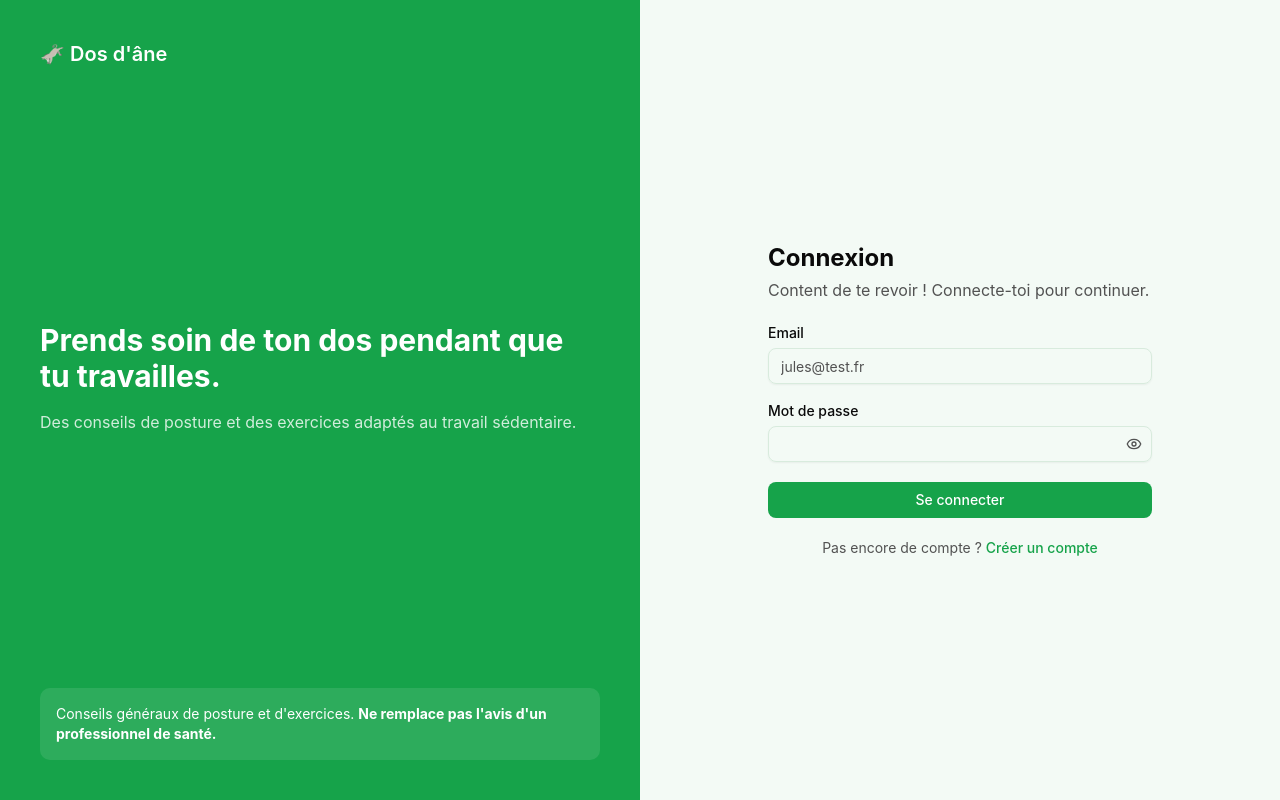
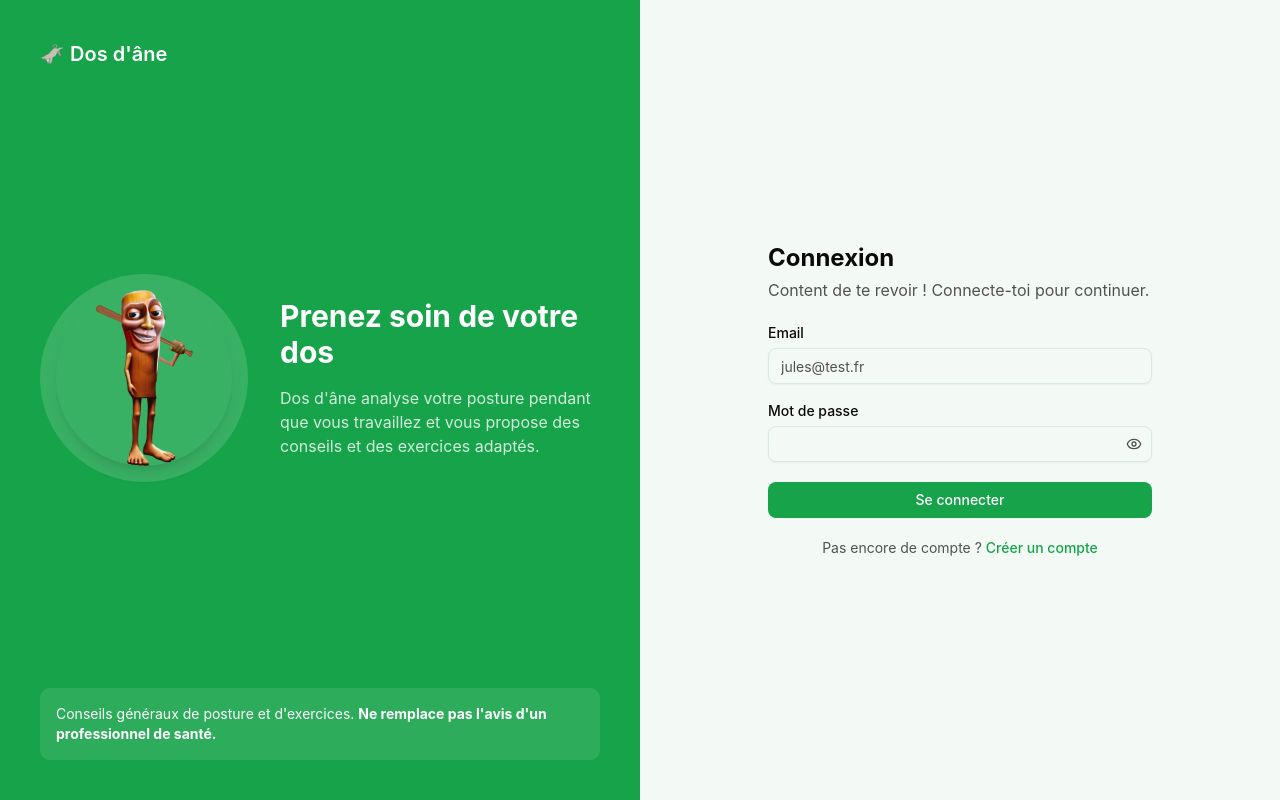
Before and after one commit to JUC0AG0G0/dos-d-ane, a React (Vite) app in the folder client/: page /login in a window 1280 px wide. Built offline with nearby package versions, Linux system fonts and the light colour scheme; no server answers.

Commit message:
update auth page

```diff
--- a/client/src/components/layouts/AuthLayout.tsx
+++ b/client/src/components/layouts/AuthLayout.tsx
@@ -1,4 +1,5 @@
 import { Outlet } from 'react-router-dom';
+import illustration from '@/assets/tung_sahur_italian_brainrot_the_series_png_by_amigurumis1a_dkbnx7t-fullview.png';
 import { MedicalDisclaimer } from '@/components/MedicalDisclaimer';
 
 export function AuthLayout() {
@@ -6,14 +7,21 @@ export function AuthLayout() {
     <div className="grid min-h-screen lg:grid-cols-2">
       <aside className="hidden flex-col justify-between bg-primary p-10 text-primary-foreground lg:flex">
         <p className="text-xl font-semibold">🫏 Dos d'âne</p>
-        <div className="space-y-4">
-          <h2 className="text-3xl font-bold">
-            Prends soin de ton dos pendant que tu travailles.
-          </h2>
-          <p className="text-primary-foreground/80">
-            Des conseils de posture et des exercices adaptés au travail
-            sédentaire.
-          </p>
+        <div className="flex items-center gap-8">
+          <div className="flex size-40 shrink-0 items-center justify-center rounded-full bg-primary-foreground/15 xl:size-52">
+            <img
+              src={illustration}
+              alt="Un âne assis à son bureau qui travaille sur un ordinateur"
+              className="size-32 rounded-full object-cover shadow-lg xl:size-44"
+            />
+          </div>
+          <div className="space-y-4">
+            <h2 className="text-3xl font-bold">Prenez soin de votre dos</h2>
+            <p className="text-primary-foreground/80">
+              Dos d'âne analyse votre posture pendant que vous travaillez et
+              vous propose des conseils et des exercices adaptés.
+            </p>
+          </div>
         </div>
         <div className="rounded-lg bg-primary-foreground/10 p-4 text-sm">
           Conseils généraux de posture et d'exercices.{' '}
```
Also changed, not shown: client/src/assets/tung_sahur_italian_brainrot_the_series_png_by_amigurumis1a_dkbnx7t-fullview.png (added).
